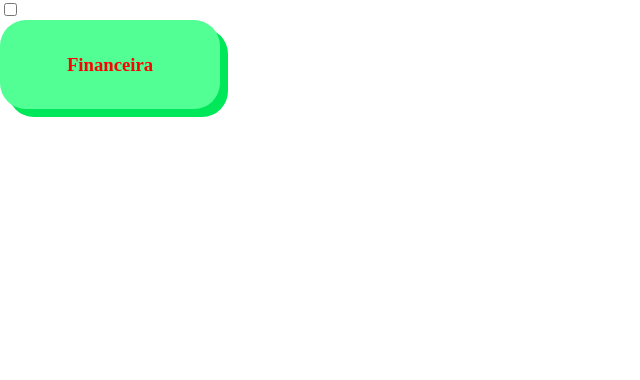
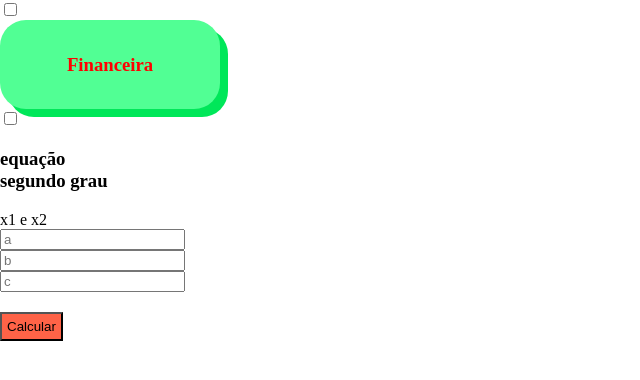
Before and after one commit to paidopatoabc/primeiroe_3t, a plain HTML site: page Index.html in a window 1280 px wide. Shown: the whole page, without its empty margins (0-640 px from the left). Drawn offline with Linux system fonts and the light colour scheme.

Commit message:
Update Index.html

```diff
--- a/Index.html
+++ b/Index.html
@@ -34,6 +34,23 @@
             </div>
         </div>
     </div>
+    <input type="checkbox" id="calcESG">
+
+    <div class="calculadoraESG">
+
+        <label for="calcfin">
+            <h3>equação <br>segundo grau</h3>
+        </label>
+        <div class="calcESG">
+            <div id="psraiz">
+                <span id="raiz">x1 e x2</span><br>
+            </div>
+            <input id="a" placeholder="a" type="text"><br>
+            <input id="b" placeholder="b" type="text"><br>
+            <input id="a" placeholder="c" type="text"><br>
+            <button id="btncal" onclick="calculaESG()">Calcular</button><br>
+        </div>
+    </div>
 
 </body>
 
```
